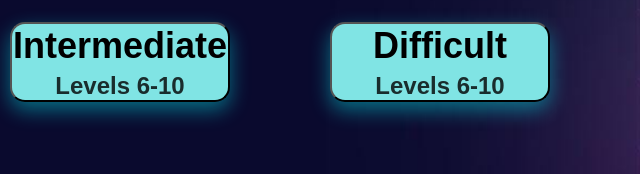
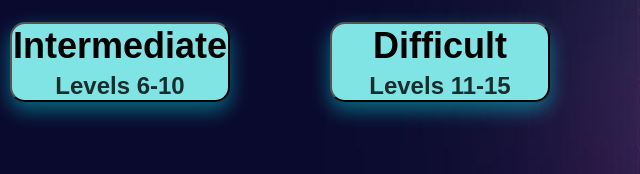
Before and after one commit to navya0776/unstuck, a website: page public/homPage.html in a window 1280 px wide. Shown: the part 626-800 px from the top of the page, 520-1160 px from the left. Drawn offline with Linux system fonts and the light colour scheme.

Commit message:
Update homPage.html

```diff
--- a/public/homPage.html
+++ b/public/homPage.html
@@ -80,7 +80,7 @@ One bug at a time — glory awaits.</p>
       </button>
       <button id="difficultBtn" onclick="startGameLink('difficult')">
         <span>Difficult</span>
-        <span>Levels 6-10</span>
+        <span>Levels 11-15</span>
     </button>
       </div>
             </main>
```
